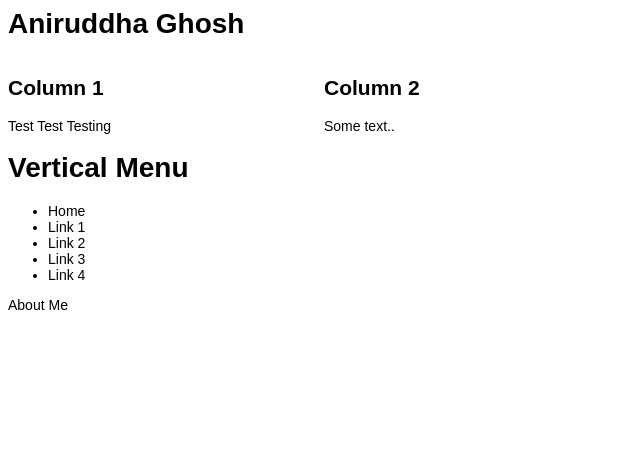
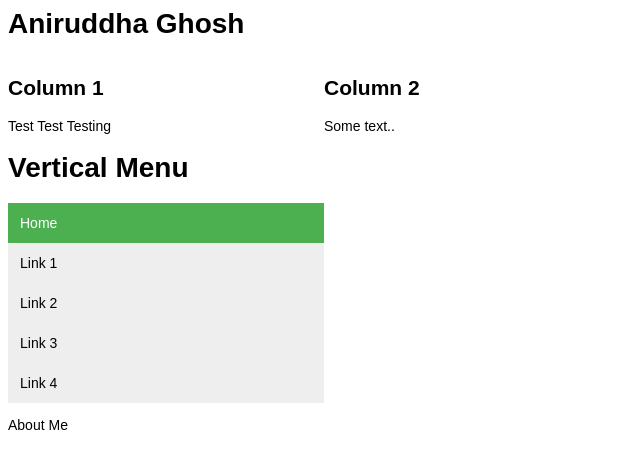
Before and after one commit to ghoshaniruddha/test, a plain HTML site: page index.html in a window 1280 px wide. Shown: the whole page, without its empty margins (0-640 px from the left). Drawn offline with Linux system fonts and the light colour scheme.

Commit message:
Update index.html

```diff
--- a/index.html
+++ b/index.html
@@ -9,13 +9,13 @@
     <p><h1>Vertical Menu</h1>
 
 <!- menu start ->
-  <ul>
-  <li><a href="#">Home</a> </li>
-  <li><a href="#">Link 1</a> </li>
-  <li><a href="#">Link 2</a> </li>
-  <li><a href="#">Link 3</a> </li>
-  <li><a href="#">Link 4</a> </li>
-  </ul>
+  <div class="vertical-menu">
+  <a href="#" class="active">Home</a>
+  <a href="#">Link 1</a>
+  <a href="#">Link 2</a>
+  <a href="#">Link 3</a>
+  <a href="#">Link 4</a>
+</div>
 <!- menu end ->
 
 </p>
```
